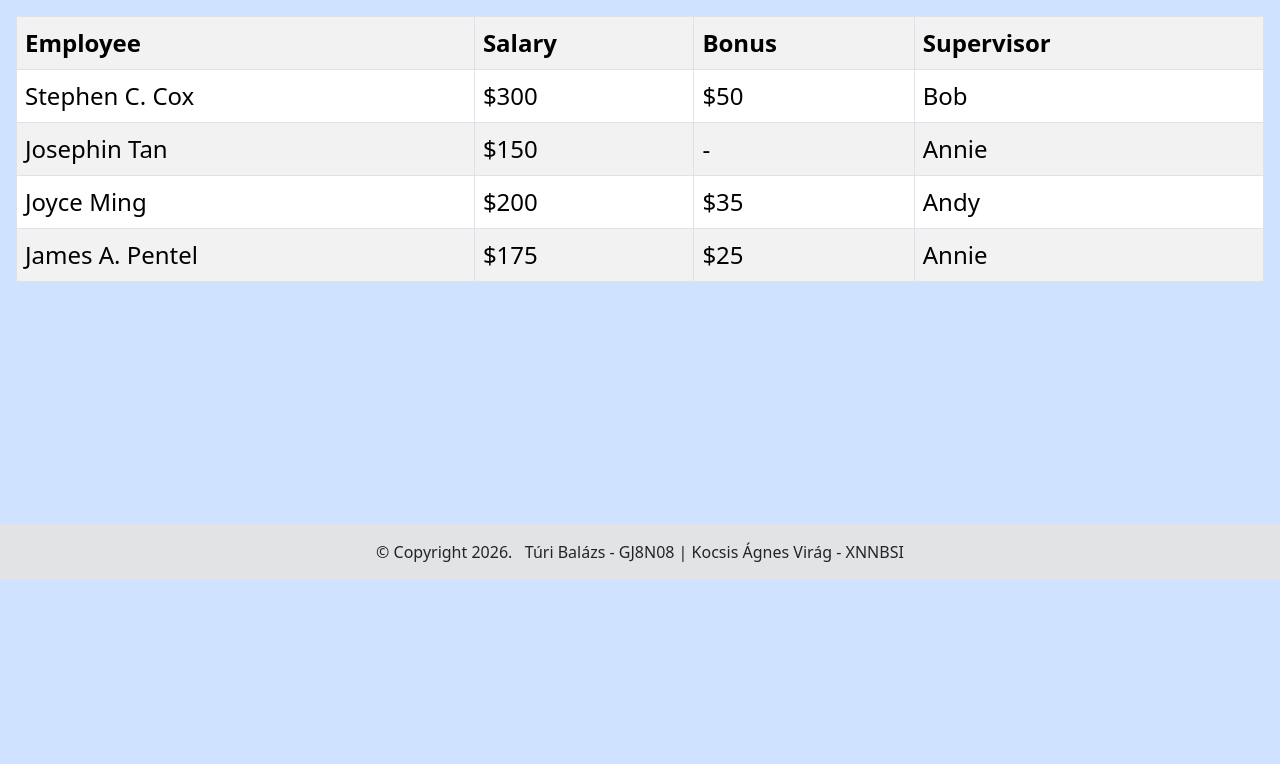
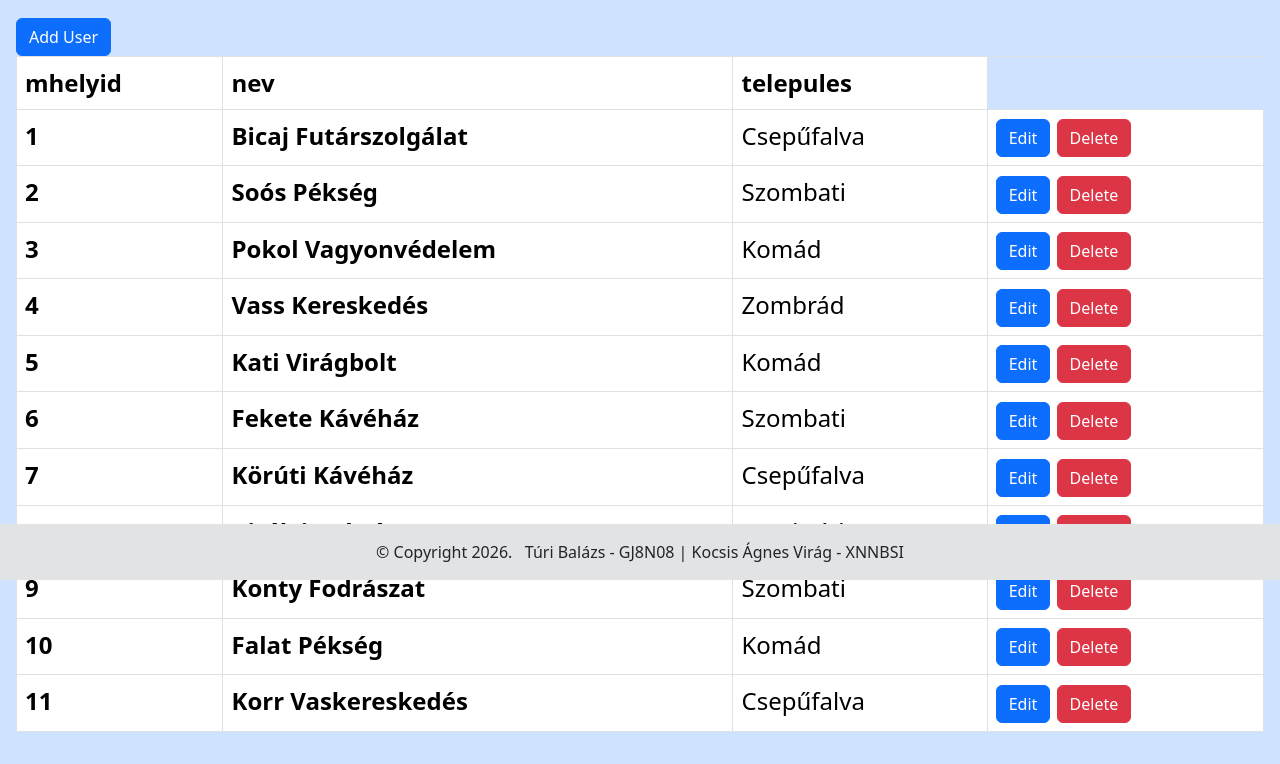
Before and after one commit to TuriBalazs/WebProgGyak, a PHP site: page /tablazat in a window 1280 px wide. Shown: the part 220-984 px from the top of the page. Before the commit the page ends 800 px from the top, so only its background shows below. Run offline with PHP 8.4, Linux system fonts and the light colour scheme; data comes from the database, SQL or seed files in the repository.

Commit message:
crud phase 1.0001
file does change

```diff
--- a/templates/pages/tablazat.tpl.php
+++ b/templates/pages/tablazat.tpl.php
@@ -1,32 +1,34 @@
-<table class="table table-bordered table-striped">
+<?php
+  include 'db_connect.php';
+  $stmt = $connect->prepare('SELECT * FROM munkaado Order by mhelyid');
+  $stmt->execute();
+?>
+<a href="createuser" class="createbtn"><button class="btn btn-primary">Add User</button></a>
+<table class="table table-bordered">
+  <thead>
     <tr>
-        <th>Employee</th>
-        <th>Salary</th>
-        <th>Bonus</th>
-        <th>Supervisor</th>
+      <th>mhelyid</th>
+      <th>nev</th>
+      <th>telepules</th>
     </tr>
+  </thead>
+  <tbody>
+    <?php
+        while ($data = $stmt->fetch(PDO::FETCH_ASSOC)) {
+    ?>
     <tr>
-        <td>Stephen C. Cox</td>
-        <td>$300</td>
-        <td>$50</td>
-        <td>Bob</td>
+      <th><?php echo $data['mhelyid']; ?></th>
+      <th><?php echo $data['nev']; ?></th>
+      <td><?php echo $data['telepules']; ?></td>
+      <td>
+        <?php
+            echo '<a href="edituser?mhelyid='.$data['mhelyid'].'"><button class="btn btn-primary">Edit</button></a> ';
+            echo '<a href="deleteuser?mhelyid='.$data['mhelyid'].'"><button class="btn btn-danger">Delete</button></a>';
+        ?>
+      </td>
     </tr>
-    <tr>
-        <td>Josephin Tan</td>
-        <td>$150</td>
-        <td>-</td>
-        <td>Annie</td>
-    </tr>
-    <tr>
-        <td>Joyce Ming</td>
-        <td>$200</td>
-        <td>$35</td>
-        <td>Andy</td>
-    </tr>
-    <tr>
-        <td>James A. Pentel</td>
-        <td>$175</td>
-        <td>$25</td>
-        <td>Annie</td>
-    </tr>
+    <?php
+        }
+    ?>
+  </tbody>
 </table>
```
